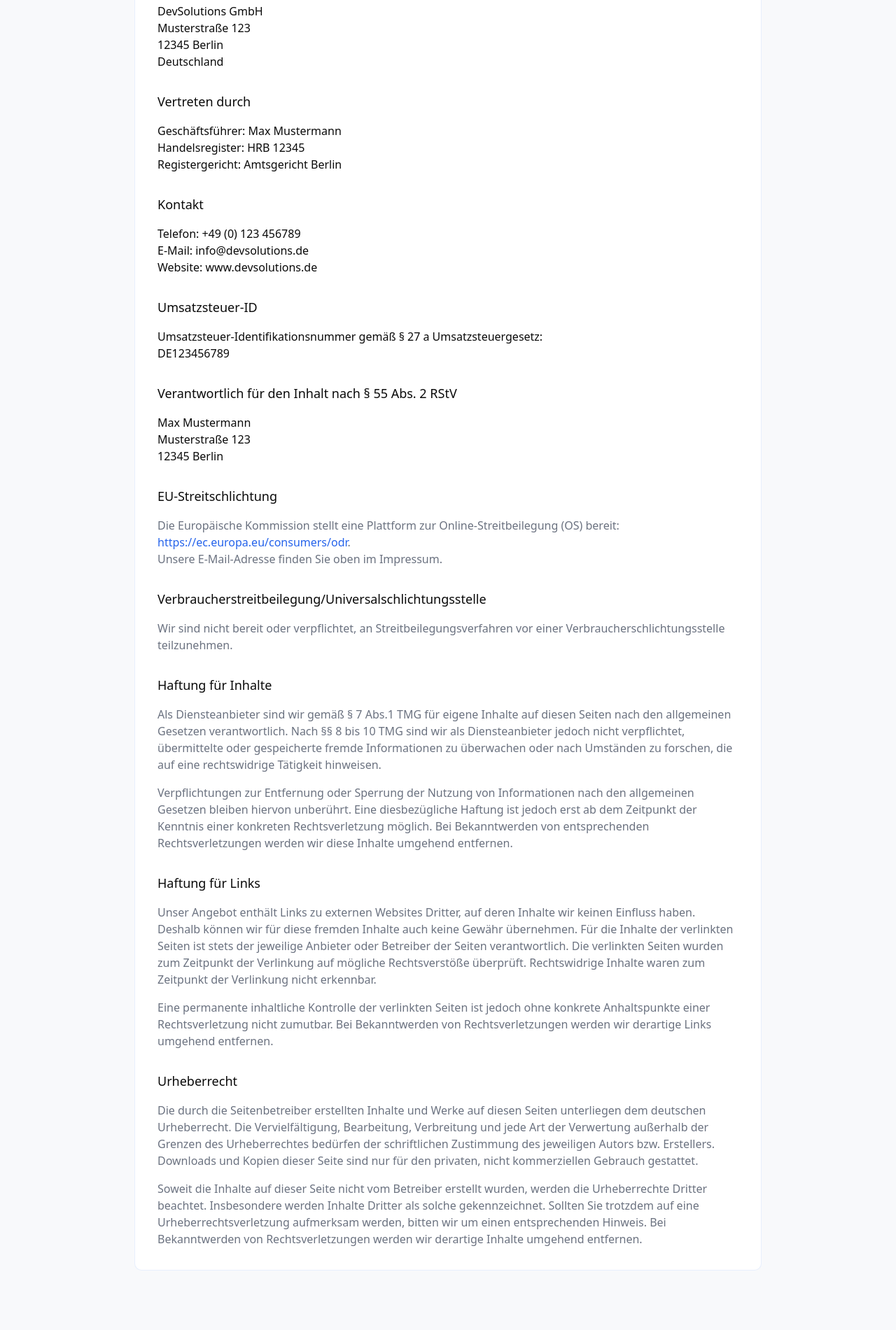
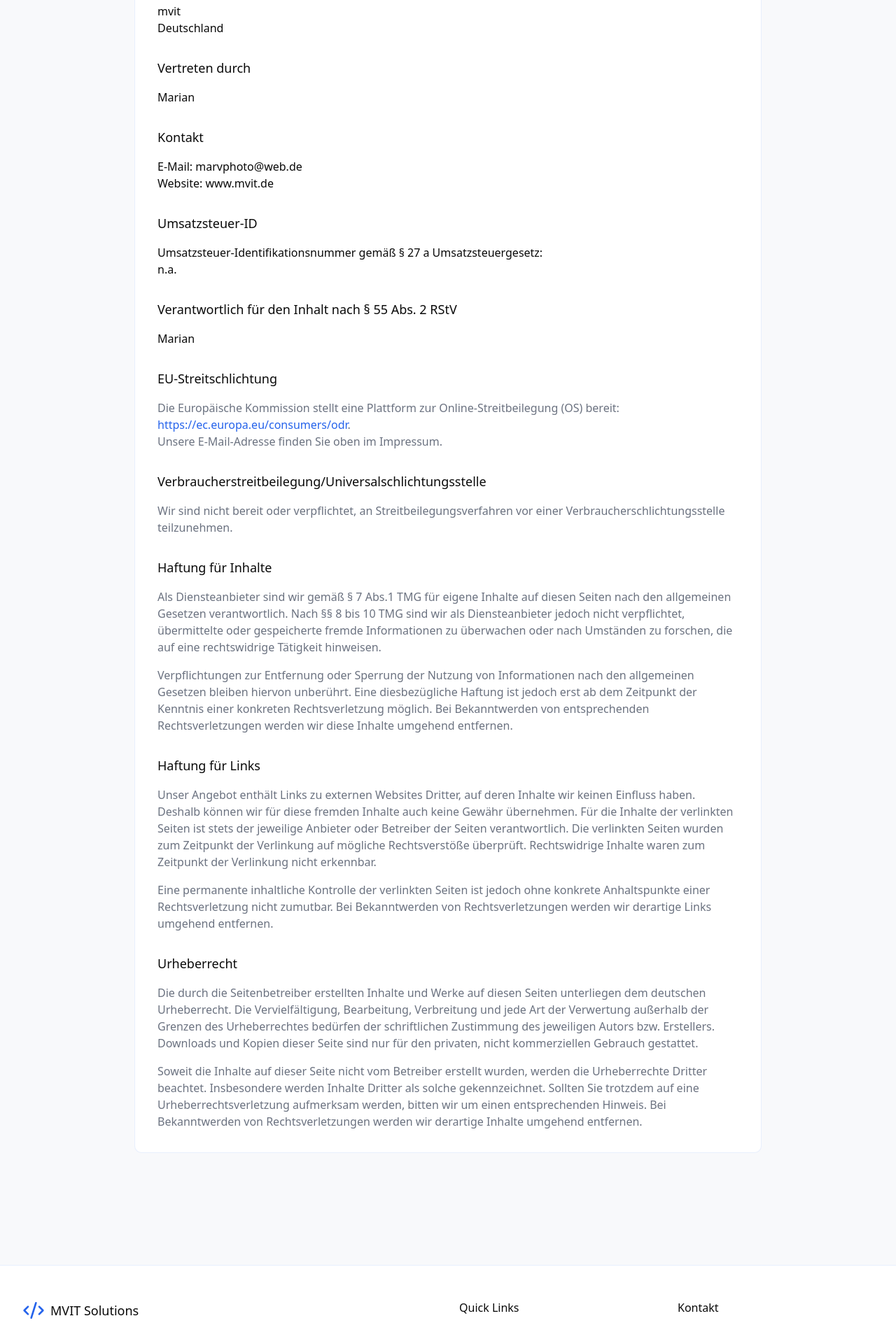
Before and after one commit to marv1101/mvit-website, a React (Vite) app in the folder mvits-webV2/mvits-webV2/: page /impressum in a window 1280 px wide. Shown: the part 280-2181 px from the top of the page at 70% size. Built offline with nearby package versions, Linux system fonts and the light colour scheme.

Commit message:
finishing touches

```diff
--- a/mvits-webV2/mvits-webV2/src/components/Footer.tsx
+++ b/mvits-webV2/mvits-webV2/src/components/Footer.tsx
@@ -82,7 +82,7 @@ export function Footer({ onNavigate }: FooterProps) {
                 className="flex items-center gap-2 text-muted-foreground hover:text-primary transition-colors"
               >
                 <Mail className="w-4 h-4" />
-                <span>contact@mvit-solutions.de</span>
+                <span>marvphoto@web.de</span>
               </a>
             </div>
           </div>
--- a/mvits-webV2/mvits-webV2/src/components/Impressum.tsx
+++ b/mvits-webV2/mvits-webV2/src/components/Impressum.tsx
@@ -22,9 +22,7 @@ export function Impressum({ onBack }: ImpressumProps) {
           <section>
             <h3 className="mb-4">Angaben gemäß § 5 TMG</h3>
             <p>
-              DevSolutions GmbH<br />
-              Musterstraße 123<br />
-              12345 Berlin<br />
+              mvit<br />
               Deutschland
             </p>
           </section>
@@ -32,18 +30,15 @@ export function Impressum({ onBack }: ImpressumProps) {
           <section>
             <h3 className="mb-4">Vertreten durch</h3>
             <p>
-              Geschäftsführer: Max Mustermann<br />
-              Handelsregister: HRB 12345<br />
-              Registergericht: Amtsgericht Berlin
+              Marian<br />
             </p>
           </section>
 
           <section>
             <h3 className="mb-4">Kontakt</h3>
             <p>
-              Telefon: +49 (0) 123 456789<br />
-              E-Mail: info@devsolutions.de<br />
-              Website: www.devsolutions.de
+              E-Mail: marvphoto@web.de<br />
+              Website: www.mvit.de
             </p>
           </section>
 
@@ -51,16 +46,14 @@ export function Impressum({ onBack }: ImpressumProps) {
             <h3 className="mb-4">Umsatzsteuer-ID</h3>
             <p>
               Umsatzsteuer-Identifikationsnummer gemäß § 27 a Umsatzsteuergesetz:<br />
-              DE123456789
+              n.a.
             </p>
           </section>
 
           <section>
             <h3 className="mb-4">Verantwortlich für den Inhalt nach § 55 Abs. 2 RStV</h3>
             <p>
-              Max Mustermann<br />
-              Musterstraße 123<br />
-              12345 Berlin
+              Marian<br />
             </p>
           </section>
 
```
